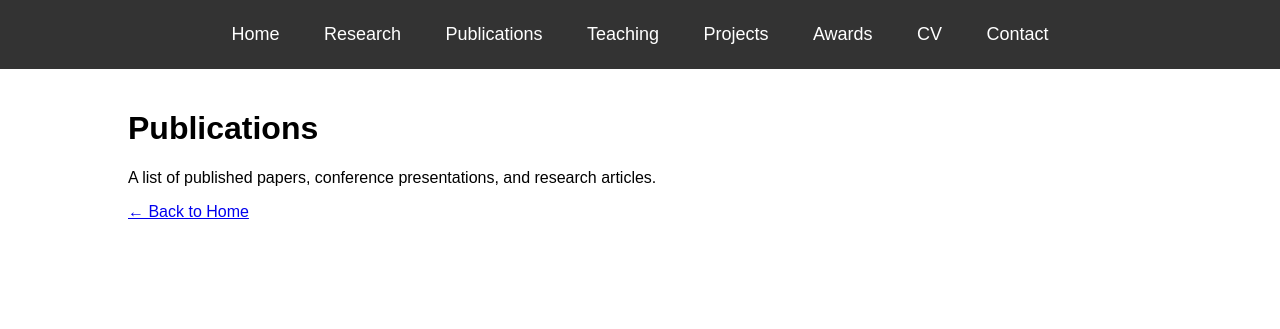
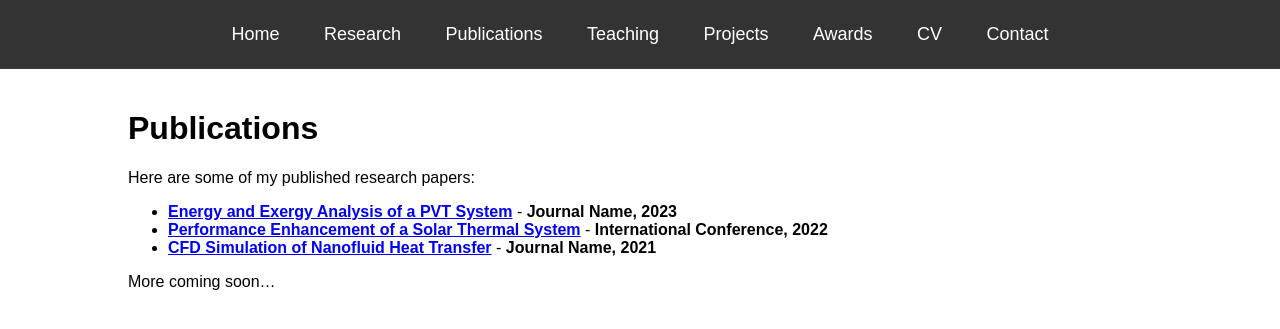
Before and after one commit to Mehrdad-Ahmadinejad/Mehrdad1, a Jekyll site: the page built from publications.md, in a window 1280 px wide. Shown: the top 329 px of the page. Built offline with Jekyll 4.4.1, drawn with Linux system fonts in a browser that asks for light colours.

Commit message:
Update publications.md

```diff
--- a/publications.md
+++ b/publications.md
@@ -4,6 +4,10 @@ title: Publications
 ---
 
 # Publications
-A list of published papers, conference presentations, and research articles.
+Here are some of my published research papers:
 
-[← Back to Home](index.md)
+- [**Energy and Exergy Analysis of a PVT System**](https://doi.org/xyz) - **Journal Name, 2023**
+- [**Performance Enhancement of a Solar Thermal System**](https://doi.org/xyz) - **International Conference, 2022**
+- [**CFD Simulation of Nanofluid Heat Transfer**](https://doi.org/xyz) - **Journal Name, 2021**
+
+More coming soon...
```
